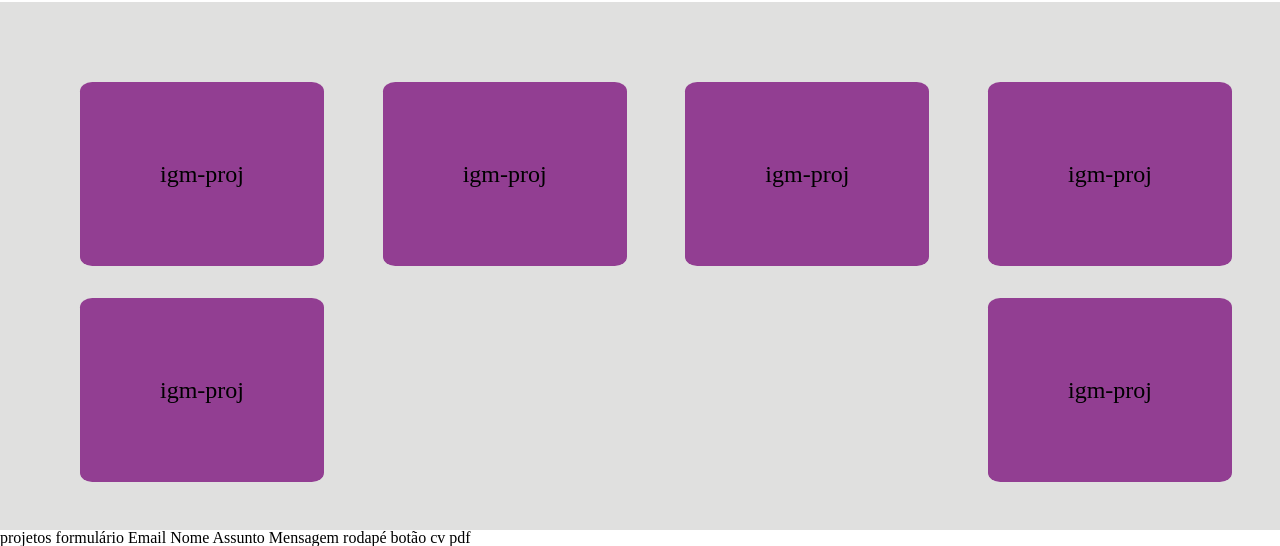
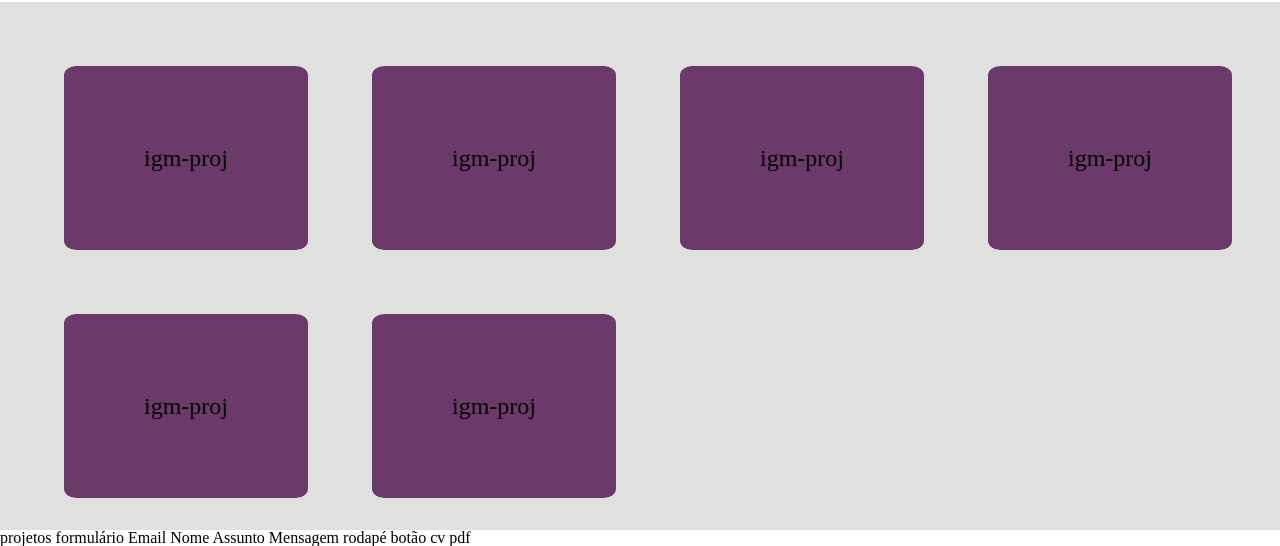
Before and after one commit to odiegosilva1/github.io-odiegosilva1, a plain HTML site: page index.html in a window 1280 px wide. Shown: the part 476-1022 px from the top of the page. Drawn offline with Linux system fonts and the light colour scheme.

Commit message:
Update style.css

```diff
--- a/css/style.css
+++ b/css/style.css
@@ -101,34 +101,29 @@
 
 }
 
-
+ /*section porjects*/
 .projects {
  display: flex;
+
  width: 100%;
  background-color: rgb(224, 224, 223);
 
 
 }
 
-
 .projects ul {
     display: flex;
-    justify-content: space-between;
     padding: 2rem 0 0 2rem;
-    margin: 2rem;
+    margin: 0;
     flex-wrap: wrap;
-
-
-
-
 
 }
 
 .projects ul li {
 
     padding: 5rem;
-    margin: 1rem;
-    background-color: rgb(146, 62, 146);
+    margin: 2rem;
+    background-color: rgb(107, 58, 107);
     border-radius: 5%;
 }
 
@@ -149,8 +144,6 @@
     background-color: rgb(243, 243, 6);
     transition: margin-right 2s;
     border-radius: 5px;
-
-
 
 }
 
```
